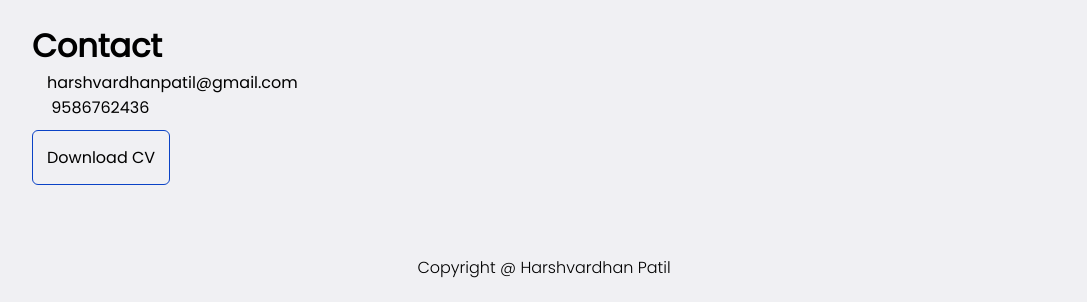
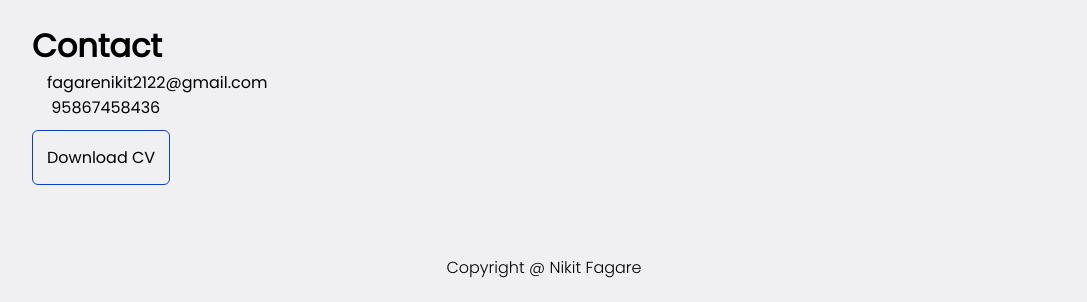
Before and after one commit to Nikitfagare/Codsoft_Tasks, a plain HTML site: page Portfoilo/index.html in a window 1280 px wide. Shown: the part 2823-3125 px from the top of the page, without its empty margins (96-1183 px from the left). Drawn offline with Linux system fonts and the light colour scheme.

Commit message:
Update index.html

```diff
--- a/Portfoilo/index.html
+++ b/Portfoilo/index.html
@@ -145,15 +145,15 @@
             <div class="row">
                 <div class="contact-left">
                     <h1 class="title">Contact</h1>
-                    <p><i class="gg-mail"></i>harshvardhanpatil@gmail.com</p>
-                    <p><i class="gg-phone"></i>  9586762436</p>
+                    <p><i class="gg-mail"></i>fagarenikit2122@gmail.com</p>
+                    <p><i class="gg-phone"></i>  95867458436</p>
                     <a href="cv.pdf" download  class="btn">Download CV</a>
                 </div>
             </div>
         </div>
     </div>
     <div class="copyright">
-        <p>Copyright @ Harshvardhan Patil</p>
+        <p>Copyright @ Nikit Fagare</p>
 
     </div>
     <script src="script.js"></script>
```
